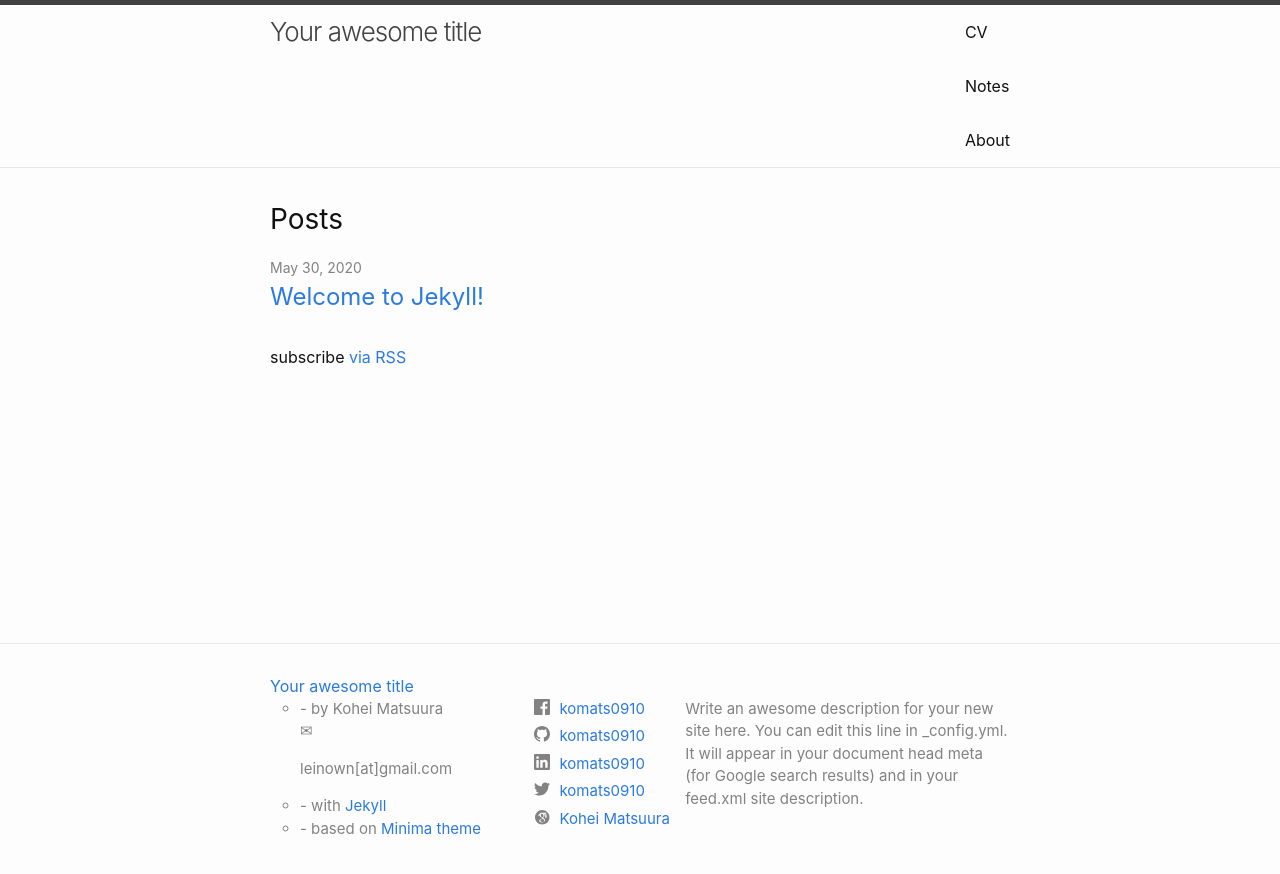
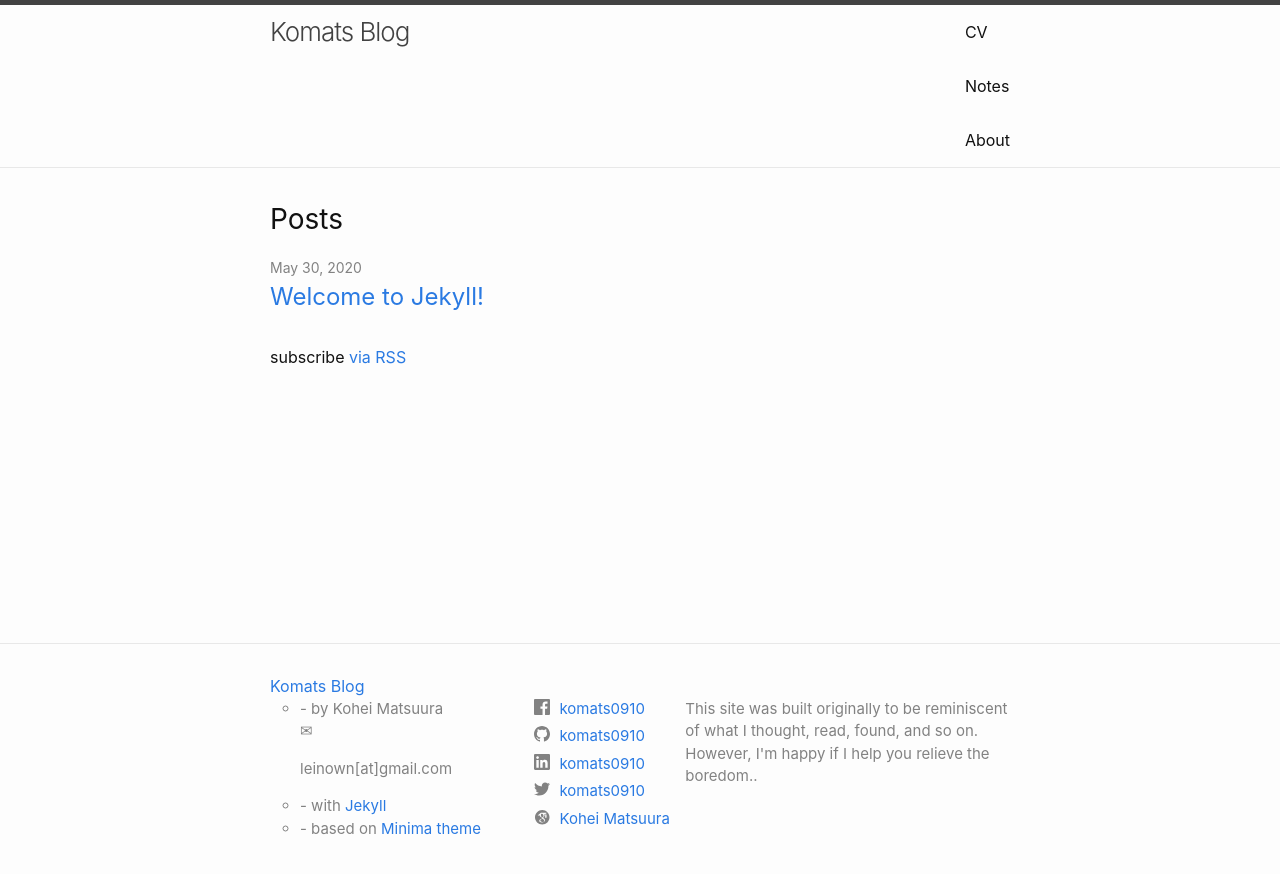
Before and after one commit to Kohei-Matsuura/Kohei-Matsuura.github.io, a Jekyll site: the page built from index.md, in a window 1280 px wide. Shown: the top 874 px of the page. Built offline with Jekyll 4.4.1, drawn with Linux system fonts in a browser that asks for light colours.

Commit message:
mod title, comment

```diff
--- a/_config.yml
+++ b/_config.yml
@@ -18,13 +18,10 @@
 # You can create any custom variable you would like, and they will be accessible
 # in the templates via {{ site.myvariable }}.
 
-title: Your awesome title
+title: Komats Blog
 author: Kohei Matsuura
 email: leinown[at]gmail.com
-description: >- # this means to ignore newlines until "baseurl:"
-  Write an awesome description for your new site here. You can edit this
-  line in _config.yml. It will appear in your document head meta (for
-  Google search results) and in your feed.xml site description.
+description: This site was built originally to be reminiscent of what I thought, read, found, and so on. However, I'm happy if I help you relieve the boredom..
 baseurl: "" # the subpath of your site, e.g. /blog
 url: "" # the base hostname & protocol for your site, e.g. http://example.com
 twitter_username: komats0910
```
